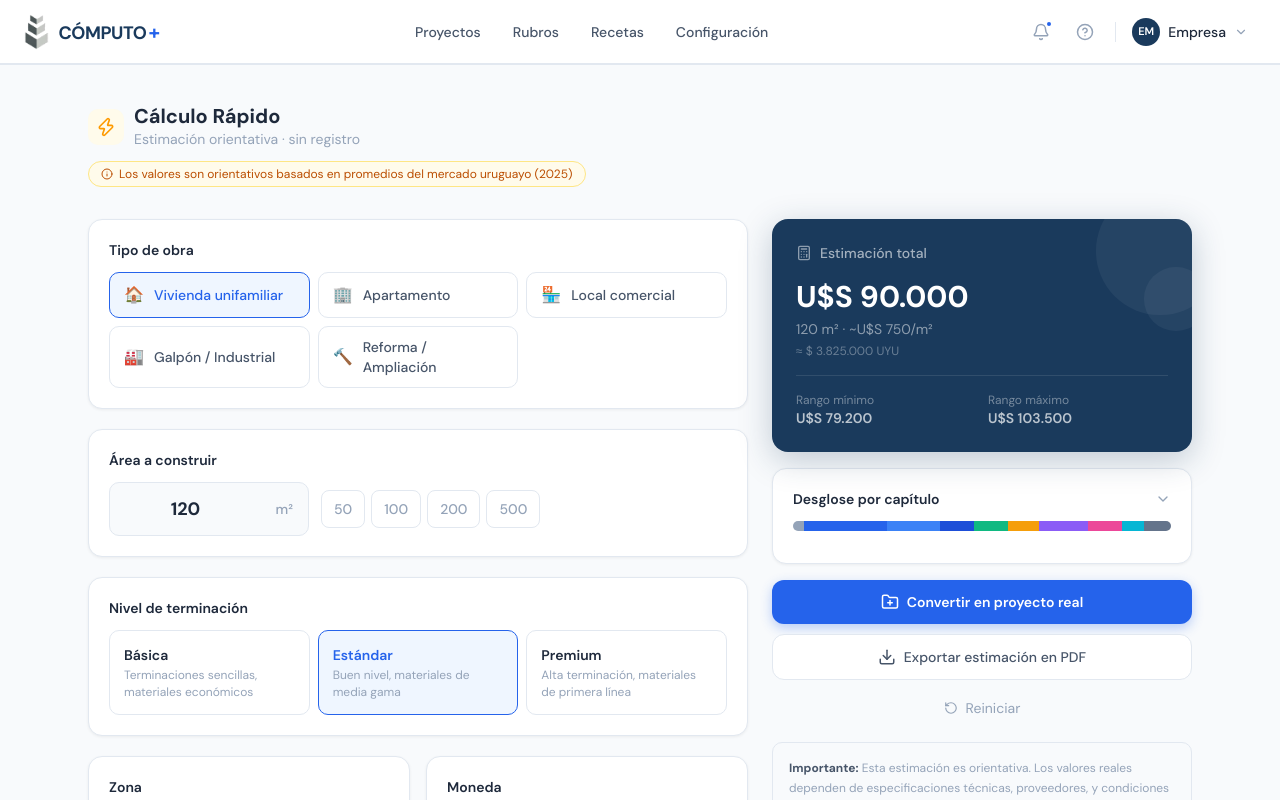
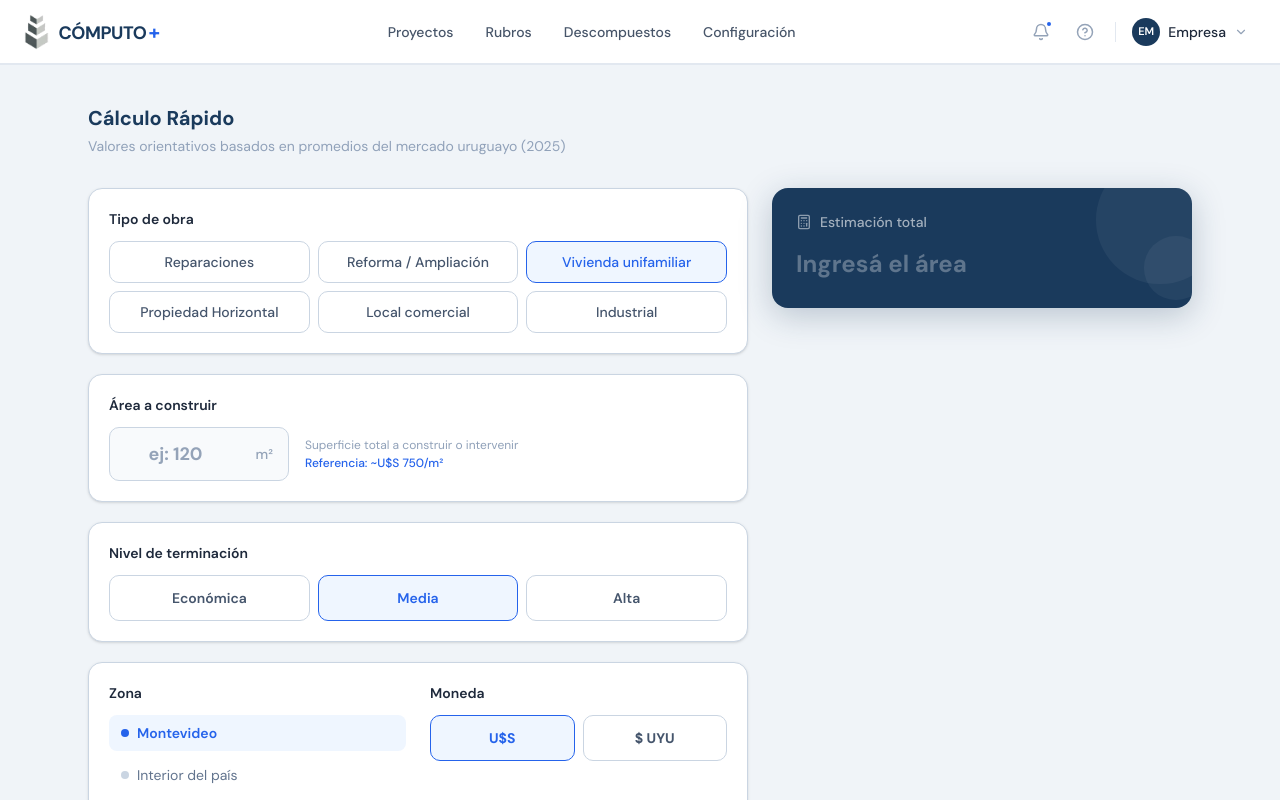
Before and after one commit to delamatriz/computo-plus, a Next.js app in the folder computo-app/: page /calcular in a window 1280 px wide. Shown: the top 800 px of the page. Built offline with nearby package versions, Linux system fonts and the light colour scheme.

Commit message:
calcular: rediseño minimalista, tipos de obra, precio referencia m²

```diff
--- a/computo-app/src/app/calcular/page.tsx
+++ b/computo-app/src/app/calcular/page.tsx
@@ -1,16 +1,13 @@
 "use client";
 
-import { useState, useMemo } from "react";
+import { useState, useMemo, useRef } from "react";
 import Link from "next/link";
 import { motion, AnimatePresence } from "framer-motion";
 import {
-  Zap,
-  ArrowRight,
   Calculator,
   Download,
   FolderPlus,
   ChevronDown,
-  Info,
   RotateCcw,
 } from "lucide-react";
 import { Header } from "@/components/layout/Header";
@@ -18,17 +15,18 @@ import { cn } from "@/lib/utils";
 
 /* ─── Datos de referencia ─────────────────────────────────── */
 const TIPOS_OBRA = [
-  { id: "vivienda",   label: "Vivienda unifamiliar",   emoji: "🏠" },
-  { id: "apartamento",label: "Apartamento",             emoji: "🏢" },
-  { id: "comercial",  label: "Local comercial",         emoji: "🏪" },
-  { id: "industrial", label: "Galpón / Industrial",     emoji: "🏭" },
-  { id: "reforma",    label: "Reforma / Ampliación",    emoji: "🔨" },
+  { id: "reparaciones", label: "Reparaciones" },
+  { id: "reforma",      label: "Reforma / Ampliación" },
+  { id: "vivienda",     label: "Vivienda unifamiliar" },
+  { id: "ph",           label: "Propiedad Horizontal" },
+  { id: "comercial",    label: "Local comercial" },
+  { id: "industrial",   label: "Industrial" },
 ];
 
 const CALIDADES = [
-  { id: "basica",    label: "Básica",   desc: "Terminaciones sencillas, materiales económicos" },
-  { id: "estandar",  label: "Estándar", desc: "Buen nivel, materiales de media gama" },
-  { id: "premium",   label: "Premium",  desc: "Alta terminación, materiales de primera línea" },
+  { id: "basica",   label: "Económica" },
+  { id: "estandar", label: "Media" },
+  { id: "premium",  label: "Alta" },
 ];
 
 const ZONAS = [
@@ -37,43 +35,42 @@ const ZONAS = [
   { id: "costa",      label: "Costa / Punta del Este" },
 ];
 
-/* Precio base en USD/m² según tipo y calidad */
 const PRECIOS_BASE: Record<string, Record<string, number>> = {
-  vivienda:    { basica: 480,  estandar: 750,  premium: 1150 },
-  apartamento: { basica: 520,  estandar: 800,  premium: 1250 },
-  comercial:   { basica: 420,  estandar: 650,  premium: 980  },
-  industrial:  { basica: 280,  estandar: 420,  premium: 620  },
-  reforma:     { basica: 220,  estandar: 370,  premium: 580  },
+  reparaciones: { basica: 200,  estandar: 350,  premium: 500  },
+  reforma:      { basica: 350,  estandar: 550,  premium: 800  },
+  vivienda:     { basica: 550,  estandar: 750,  premium: 1100 },
+  ph:           { basica: 600,  estandar: 800,  premium: 1200 },
+  comercial:    { basica: 500,  estandar: 700,  premium: 1000 },
+  industrial:   { basica: 300,  estandar: 450,  premium: 650  },
 };
 
-/* Multiplicador por zona */
 const ZONA_MULT: Record<string, number> = {
   montevideo: 1.0,
   interior:   0.88,
   costa:      1.18,
 };
 
-/* Distribución por capítulo (% del total) */
 const CAPITULOS = [
-  { nombre: "Trabajos preliminares", pct: 0.03, color: "#94A3B8" },
-  { nombre: "Estructura y fundaciones", pct: 0.22, color: "#2563EB" },
-  { nombre: "Mampostería y muros", pct: 0.14, color: "#3B82F6" },
-  { nombre: "Cubierta y azotea", pct: 0.09, color: "#1D4ED8" },
-  { nombre: "Inst. hidrosanitarias", pct: 0.09, color: "#10B981" },
-  { nombre: "Inst. eléctricas", pct: 0.08, color: "#F59E0B" },
-  { nombre: "Revestimientos y pisos", pct: 0.13, color: "#8B5CF6" },
-  { nombre: "Carpintería", pct: 0.09, color: "#EC4899" },
-  { nombre: "Pintura y terminaciones", pct: 0.06, color: "#06B6D4" },
-  { nombre: "Imprevistos y varios", pct: 0.07, color: "#64748B" },
+  { nombre: "Trabajos preliminares",    pct: 0.03, color: "#BFDBFE" },
+  { nombre: "Estructura y fundaciones", pct: 0.22, color: "#1A3A5C" },
+  { nombre: "Mampostería y muros",      pct: 0.14, color: "#2563EB" },
+  { nombre: "Cubierta y azotea",        pct: 0.09, color: "#1D4ED8" },
+  { nombre: "Inst. hidrosanitarias",    pct: 0.09, color: "#3B82F6" },
+  { nombre: "Inst. eléctricas",         pct: 0.08, color: "#60A5FA" },
+  { nombre: "Revestimientos y pisos",   pct: 0.13, color: "#93C5FD" },
+  { nombre: "Carpintería",              pct: 0.09, color: "#DBEAFE" },
+  { nombre: "Pintura y terminaciones",  pct: 0.06, color: "#EFF6FF" },
+  { nombre: "Imprevistos y varios",     pct: 0.07, color: "#CBD5E1" },
 ];
 
-const TCU = 42.5; // Tipo de cambio orientativo UYU/USD
+const TCU = 42.5;
 
 export default function CalcularPage() {
   const [tipo, setTipo]       = useState("vivienda");
   const [calidad, setCalidad] = useState("estandar");
+  const areaRef = useRef<HTMLInputElement>(null);
   const [zona, setZona]       = useState("montevideo");
-  const [area, setArea]       = useState<string>("120");
+  const [area, setArea]       = useState<string>("");
   const [moneda, setMoneda]   = useState<"USD" | "UYU">("USD");
   const [mostrarDetalle, setMostrarDetalle] = useState(false);
 
@@ -95,7 +92,7 @@ export default function CalcularPage() {
       : `$ ${Math.round(v).toLocaleString("es-UY")}`;
 
   return (
-    <div className="min-h-full bg-bg-base flex flex-col">
+    <div className="min-h-full flex flex-col" style={{ background: "#F0F4F8" }}>
       <Header />
 
       <div className="max-w-6xl mx-auto w-full px-6 py-10 flex-1">
@@ -106,23 +103,12 @@ export default function CalcularPage() {
           transition={{ duration: 0.3 }}
           className="mb-8"
         >
-          <div className="flex items-center gap-2.5 mb-3">
-            <div className="w-9 h-9 rounded-[10px] bg-amber-50 flex items-center justify-center">
-              <Zap className="w-5 h-5 text-amber-500" strokeWidth={2} />
-            </div>
-            <div>
-              <h1 className="text-xl font-bold text-text-primary leading-tight">
+          <h1 className="text-xl font-bold text-[#1A3A5C] mb-1">
             Cálculo Rápido
           </h1>
-              <p className="text-sm text-text-muted">
-                Estimación orientativa · sin registro
+          <p className="text-sm text-slate-400">
+            Valores orientativos basados en promedios del mercado uruguayo (2025)
           </p>
-            </div>
-          </div>
-          <div className="inline-flex items-center gap-1.5 text-xs text-amber-700 bg-amber-50 border border-amber-200 rounded-full px-3 py-1">
-            <Info className="w-3 h-3" />
-            Los valores son orientativos basados en promedios del mercado uruguayo (2025)
-          </div>
         </motion.div>
 
         <div className="grid grid-cols-1 lg:grid-cols-[1fr_420px] gap-6">
@@ -135,24 +121,25 @@ export default function CalcularPage() {
             className="space-y-5"
           >
             {/* Tipo de obra */}
-            <div className="bg-bg-card rounded-[14px] border border-border p-5"
-              style={{ boxShadow: "0 1px 3px 0 rgb(0 0 0 / 0.06)" }}>
+            <div className="bg-white rounded-[14px] border border-slate-300 p-5 shadow-sm">
               <label className="block text-sm font-semibold text-text-primary mb-3">
                 Tipo de obra
               </label>
-              <div className="grid grid-cols-1 sm:grid-cols-3 gap-2">
+              <div className="grid grid-cols-2 sm:grid-cols-3 gap-2">
                 {TIPOS_OBRA.map((t) => (
                   <button
                     key={t.id}
-                    onClick={() => setTipo(t.id)}
+                    onClick={() => {
+                      setTipo(t.id);
+                      setTimeout(() => areaRef.current?.focus(), 50);
+                    }}
                     className={cn(
-                      "flex items-center gap-2.5 px-3.5 py-2.5 rounded-[10px] border text-sm font-medium transition-all text-left",
+                      "px-3.5 py-2.5 rounded-[10px] border text-sm font-medium transition-all text-center",
                       tipo === t.id
-                        ? "border-brand-accent bg-brand-pale text-brand-accent"
-                        : "border-border text-text-secondary hover:border-brand-muted hover:bg-brand-pale/40"
+                        ? "border-[#2563EB] bg-blue-50 text-[#2563EB]"
+                        : "border-slate-300 text-slate-600 hover:border-slate-400 hover:text-slate-800"
                     )}
                   >
-                    <span className="text-base">{t.emoji}</span>
                     {t.label}
                   </button>
                 ))}
@@ -160,48 +147,42 @@ export default function CalcularPage() {
             </div>
 
             {/* Área */}
-            <div className="bg-bg-card rounded-[14px] border border-border p-5"
-              style={{ boxShadow: "0 1px 3px 0 rgb(0 0 0 / 0.06)" }}>
+            <div className="bg-white rounded-[14px] border border-slate-300 p-5 shadow-sm">
               <label className="block text-sm font-semibold text-text-primary mb-3">
                 Área a construir
               </label>
-              <div className="flex items-center gap-3">
-                <div className="relative flex-1 max-w-[200px]">
+              <div className="flex items-center gap-4">
+                <div className="relative w-[180px] flex-shrink-0">
                   <input
+                    ref={areaRef}
                     type="number"
                     value={area}
                     onChange={(e) => setArea(e.target.value)}
                     min={1}
-                    max={9999}
-                    placeholder="120"
-                    className="w-full px-4 py-3 rounded-[10px] border border-border bg-bg-base text-lg font-bold text-text-primary placeholder:text-text-muted focus:outline-none focus:border-brand-accent focus:ring-2 focus:ring-brand-accent/20 transition-all text-center pr-12"
+                    step={0.5}
+                    max={99999}
+                    placeholder="ej: 120"
+                    className="w-full px-4 py-3 rounded-[10px] border border-slate-300 bg-bg-base text-lg font-bold text-text-primary placeholder:text-text-muted focus:outline-none focus:border-[#2563EB] focus:ring-2 focus:ring-blue-100 transition-all text-center pr-12"
                   />
                   <span className="absolute right-4 top-1/2 -translate-y-1/2 text-sm text-text-muted font-medium">
                     m²
                   </span>
                 </div>
-                <div className="flex gap-1.5">
-                  {[50, 100, 200, 500].map((v) => (
-                    <button
-                      key={v}
-                      onClick={() => setArea(String(v))}
-                      className={cn(
-                        "px-3 py-2 rounded-[8px] text-sm font-medium border transition-all",
-                        area === String(v)
-                          ? "border-brand-accent bg-brand-pale text-brand-accent"
-                          : "border-border text-text-muted hover:border-brand-muted hover:text-text-secondary"
+                <div>
+                  <p className="text-xs text-slate-400">
+                    Superficie total a construir o intervenir
+                  </p>
+                  {tipo && (
+                    <p className="text-xs mt-0.5 font-medium" style={{ color: "#2563EB" }}>
+                      Referencia: ~U$S {(PRECIOS_BASE[tipo]?.[calidad] ?? 0).toLocaleString("es-UY")}/m²
+                    </p>
                   )}
-                    >
-                      {v}
-                    </button>
-                  ))}
                 </div>
               </div>
             </div>
 
             {/* Calidad */}
-            <div className="bg-bg-card rounded-[14px] border border-border p-5"
-              style={{ boxShadow: "0 1px 3px 0 rgb(0 0 0 / 0.06)" }}>
+            <div className="bg-white rounded-[14px] border border-slate-300 p-5 shadow-sm">
               <label className="block text-sm font-semibold text-text-primary mb-3">
                 Nivel de terminación
               </label>
@@ -211,28 +192,22 @@ export default function CalcularPage() {
                     key={c.id}
                     onClick={() => setCalidad(c.id)}
                     className={cn(
-                      "p-3.5 rounded-[10px] border text-left transition-all",
+                      "py-3 rounded-[10px] border text-sm font-semibold transition-all text-center",
                       calidad === c.id
-                        ? "border-brand-accent bg-brand-pale"
-                        : "border-border hover:border-brand-muted"
+                        ? "border-[#2563EB] bg-blue-50 text-[#2563EB]"
+                        : "border-slate-300 text-slate-600 hover:border-slate-400 hover:text-slate-800"
                     )}
                   >
-                    <p className={cn(
-                      "text-sm font-semibold mb-0.5",
-                      calidad === c.id ? "text-brand-accent" : "text-text-primary"
-                    )}>
                     {c.label}
-                    </p>
-                    <p className="text-xs text-text-muted leading-snug">{c.desc}</p>
                   </button>
                 ))}
               </div>
             </div>
 
-            {/* Zona y moneda */}
-            <div className="grid grid-cols-2 gap-4">
-              <div className="bg-bg-card rounded-[14px] border border-border p-5"
-                style={{ boxShadow: "0 1px 3px 0 rgb(0 0 0 / 0.06)" }}>
+            {/* Zona y moneda — una sola tarjeta */}
+            <div className="bg-white rounded-[14px] border border-slate-300 p-5 shadow-sm">
+              <div className="grid grid-cols-2 gap-6">
+                <div>
                   <label className="block text-sm font-semibold text-text-primary mb-3">
                     Zona
                   </label>
@@ -244,13 +219,13 @@ export default function CalcularPage() {
                         className={cn(
                           "w-full flex items-center gap-2 px-3 py-2 rounded-[8px] text-sm transition-all text-left",
                           zona === z.id
-                          ? "bg-brand-pale text-brand-accent font-semibold"
-                          : "text-text-secondary hover:bg-bg-base"
+                            ? "bg-blue-50 text-[#2563EB] font-semibold"
+                            : "text-slate-500 hover:bg-slate-50"
                         )}
                       >
                         <span className={cn(
                           "w-2 h-2 rounded-full flex-shrink-0",
-                        zona === z.id ? "bg-brand-accent" : "bg-border"
+                          zona === z.id ? "bg-[#2563EB]" : "bg-slate-300"
                         )} />
                         {z.label}
                       </button>
@@ -258,8 +233,7 @@ export default function CalcularPage() {
                   </div>
                 </div>
 
-              <div className="bg-bg-card rounded-[14px] border border-border p-5"
-                style={{ boxShadow: "0 1px 3px 0 rgb(0 0 0 / 0.06)" }}>
+                <div>
                   <label className="block text-sm font-semibold text-text-primary mb-3">
                     Moneda
                   </label>
@@ -271,8 +245,8 @@ export default function CalcularPage() {
                         className={cn(
                           "py-3 rounded-[10px] border text-sm font-bold transition-all",
                           moneda === m
-                          ? "border-brand-accent bg-brand-pale text-brand-accent"
-                          : "border-border text-text-muted hover:border-brand-muted"
+                            ? "border-[#2563EB] bg-blue-50 text-[#2563EB]"
+                            : "border-slate-300 text-slate-600 hover:border-slate-400"
                         )}
                       >
                         {m === "USD" ? "U$S" : "$ UYU"}
@@ -286,6 +260,7 @@ export default function CalcularPage() {
                   )}
                 </div>
               </div>
+            </div>
           </motion.div>
 
           {/* ─── Panel derecho — resultados ───────────────────── */}
@@ -297,10 +272,9 @@ export default function CalcularPage() {
           >
             {/* Card total */}
             <div
-              className="bg-brand-deep rounded-[16px] p-6 relative overflow-hidden"
+              className="bg-[#1A3A5C] rounded-[16px] p-6 relative overflow-hidden"
               style={{ boxShadow: "0 8px 32px 0 rgb(26 58 92 / 0.25)" }}
             >
-              {/* Decoración de fondo */}
               <div className="absolute -right-8 -top-8 w-32 h-32 rounded-full bg-white/5" />
               <div className="absolute -right-4 top-12 w-16 h-16 rounded-full bg-white/5" />
 
@@ -419,7 +393,7 @@ export default function CalcularPage() {
                               <div className="flex items-center gap-2 min-w-0">
                                 <span
                                   className="w-2.5 h-2.5 rounded-sm flex-shrink-0"
-                                  style={{ background: c.color }}
+                                  style={{ background: c.color, border: "1px solid #e2e8f0" }}
                                 />
                                 <span className="text-sm text-text-secondary truncate">
                                   {c.nombre}
@@ -460,15 +434,15 @@ export default function CalcularPage() {
               >
                 <Link
                   href={`/proyectos/nuevo?tipo=${tipo}&area=${areaNum}&calidad=${calidad}`}
-                  className="flex items-center justify-center gap-2 w-full py-3 rounded-[12px] bg-brand-accent hover:bg-brand-light text-white font-semibold text-sm transition-colors"
+                  className="flex items-center justify-center gap-2 w-full py-3 rounded-[12px] bg-[#2563EB] hover:bg-[#1D4ED8] text-white font-semibold text-sm transition-colors"
                   style={{ boxShadow: "0 4px 12px 0 rgb(37 99 235 / 0.3)" }}
                 >
-                  <FolderPlus className="w-4.5 h-4.5" />
+                  <FolderPlus className="w-4 h-4" />
                   Convertir en proyecto real
                 </Link>
 
-                <button className="flex items-center justify-center gap-2 w-full py-3 rounded-[12px] border border-border text-text-secondary hover:text-text-primary hover:border-brand-muted font-medium text-sm transition-colors bg-bg-card">
-                  <Download className="w-4.5 h-4.5" />
+                <button className="flex items-center justify-center gap-2 w-full py-3 rounded-[12px] border border-border text-text-secondary hover:text-text-primary hover:border-slate-300 font-medium text-sm transition-colors bg-bg-card">
+                  <Download className="w-4 h-4" />
                   Exportar estimación en PDF
                 </button>
 
@@ -477,7 +451,7 @@ export default function CalcularPage() {
                     setTipo("vivienda");
                     setCalidad("estandar");
                     setZona("montevideo");
-                    setArea("120");
+                    setArea("");
                     setMoneda("USD");
                   }}
                   className="flex items-center justify-center gap-2 w-full py-2 text-text-muted hover:text-text-secondary text-sm transition-colors"
@@ -488,13 +462,6 @@ export default function CalcularPage() {
               </motion.div>
             )}
 
-            {/* Aviso profesional */}
-            <div className="text-xs text-text-muted leading-relaxed p-4 bg-bg-base rounded-[10px] border border-border">
-              <strong className="text-text-secondary">Importante:</strong> Esta estimación
-              es orientativa. Los valores reales dependen de especificaciones técnicas,
-              proveedores, y condiciones del terreno. Para un presupuesto preciso, creá
-              un proyecto completo con rubros detallados.
-            </div>
           </motion.div>
         </div>
       </div>
--- a/computo-app/src/app/dashboard/page.tsx
+++ b/computo-app/src/app/dashboard/page.tsx
@@ -167,7 +167,7 @@ const ACCESOS_RAPIDOS = [
   },
   {
     icon: Building2,
-    label: "Recetas APU",
+    label: "Descompuestos",
     desc: "Análisis de precios unitarios",
     href: "/recetas",
     color: "#8B5CF6",
--- a/computo-app/src/components/layout/Header.tsx
+++ b/computo-app/src/components/layout/Header.tsx
@@ -48,7 +48,7 @@ export function Header() {
           {[
             { href: "/dashboard", label: "Proyectos" },
             { href: "/rubros", label: "Rubros" },
-            { href: "/recetas", label: "Recetas" },
+            { href: "/recetas", label: "Descompuestos" },
             { href: "/configuracion", label: "Configuración" },
           ].map((item) => (
             <Link
--- a/computo-app/src/components/layout/Sidebar.tsx
+++ b/computo-app/src/components/layout/Sidebar.tsx
@@ -32,7 +32,7 @@ const navItems = [
     section: "Presupuestación",
     items: [
       { href: "/rubros", icon: Layers, label: "Rubros" },
-      { href: "/recetas", icon: BookOpen, label: "Recetas y APU" },
+      { href: "/recetas", icon: BookOpen, label: "Descompuestos" },
       { href: "/categorias", icon: HardHat, label: "Mano de Obra" },
     ],
   },
```
Also changed, not shown: 1 other file (tests, documents, lock files or other folders). Lines whose indentation alone changed are shown as unchanged.
